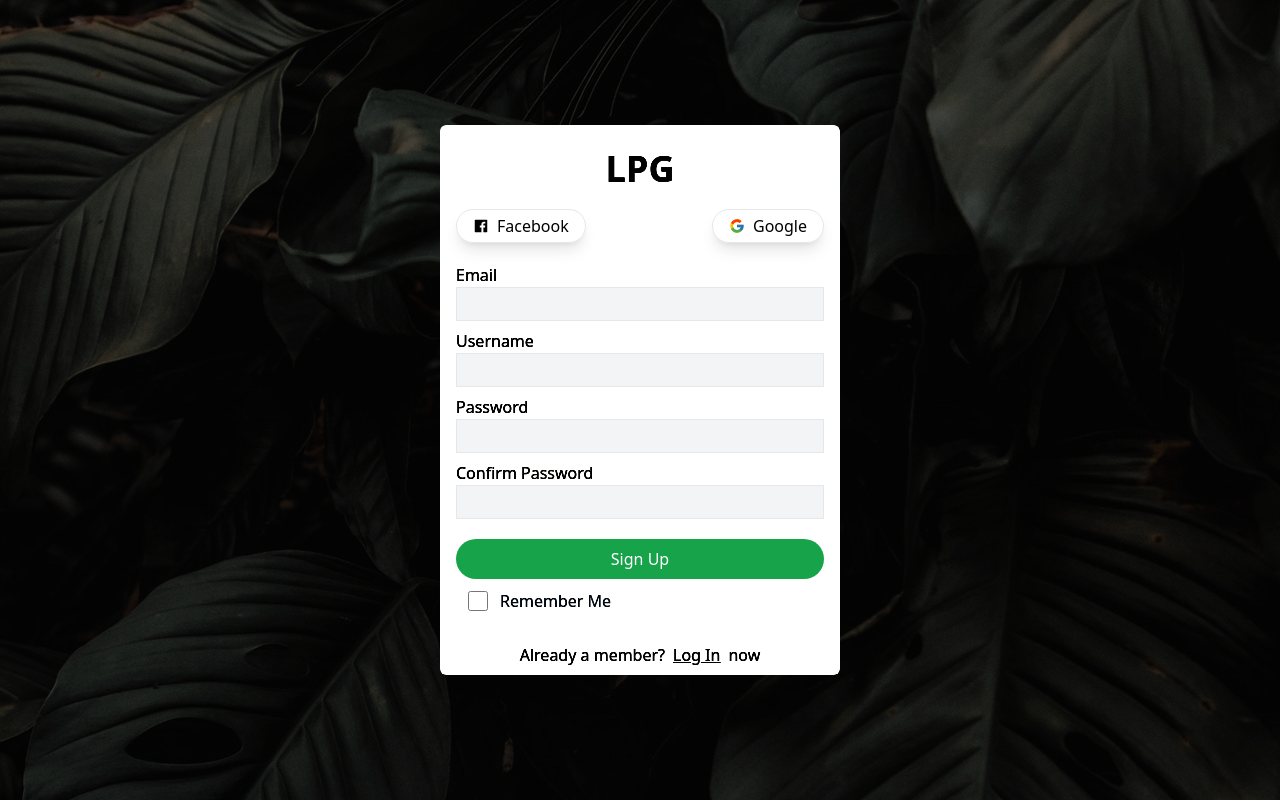
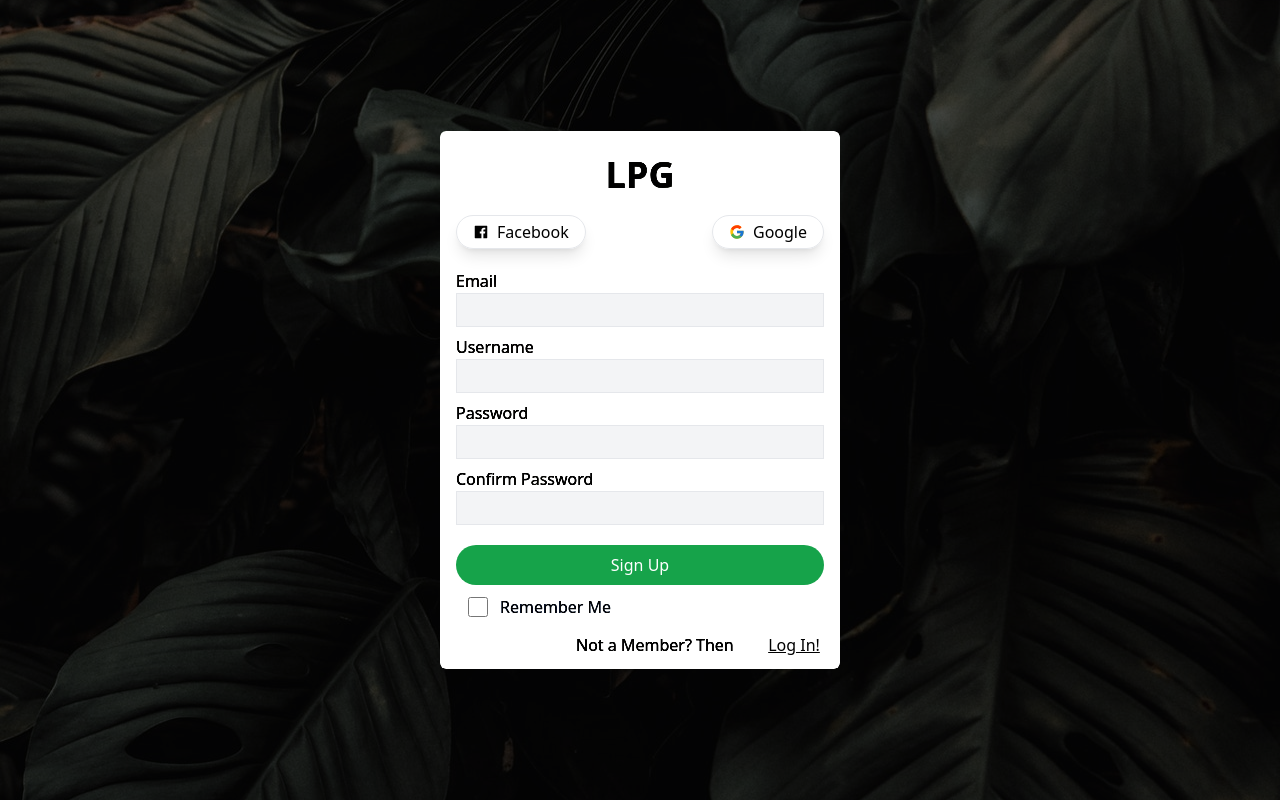
Before and after one commit to Mavene1/LPGautobooking-frontend, a React (Create React App) app: page /signup1 in a window 1280 px wide. Built offline with nearby package versions, Linux system fonts and the light colour scheme.

Commit message:
login ans signup link routes

```diff
--- a/src/pages/Login1.jsx
+++ b/src/pages/Login1.jsx
@@ -25,11 +25,12 @@ export default function Login1() {
                     <label>Password</label>
                     <input className='border relative bg-gray-100 p-[4px]' type="password" />
                 </div>
-                <Link to='/'><button className='w-full py-2 mt-8 mb-4 bg-green-600 hover:bg-green-500 relative text-white rounded-full'>Log In</button></Link>
+                <Link to='/'><button className='w-full py-2 mt-6 mb-2 bg-green-600 hover:bg-green-500 relative text-white rounded-full'>Log In</button></Link>
                 <div>
-                    <Checkbox label="Remember Me" color="green"/>
-                    <p className='text-center mt-4'>Not a member?<Link to='/signup1' className='p-2 cursor-pointer hover:text-green-300 underline'>SignUp</Link>now</p>
-                </div>
+                    <Checkbox label="Remember Me" className='mt-0'/>
+                    <div className='flex items-center justify-between'>
+                        <p className='ml-[117px]'>Not a Member? Then</p><Link to='/signup1'><button className='w-[60px] mt-0 py-1 relative text-black rounded-full bg-white underline'>Sign Up!</button></Link>
+                </div></div>
             </div>
         </div>
     </div>
--- a/src/pages/Signup1.jsx
+++ b/src/pages/Signup1.jsx
@@ -35,7 +35,9 @@ export default function Signup1() {
             </div>
             <Link to='/'><button className='w-full py-2 mt-5 bg-green-600 hover:bg-green-500 relative text-white rounded-full'>Sign Up</button></Link>
             <Checkbox label="Remember Me" color="green"/>
-            <p className='text-center mt-5'>Already a member?<Link to='/login1' className='p-2 cursor-pointer hover:text-green-300 underline'>Log In</Link>now</p>
+            <div className='flex items-center justify-between'>
+                        <p className='ml-[120px]'>Not a Member?  Then</p><Link to='/login1'><button className='w-[60px] py-1 relative text-black rounded-full bg-white underline'>Log In!</button></Link>
+                </div>
         </div>
     </div>
     </div>
```
